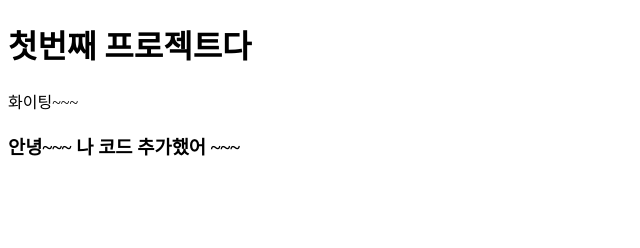
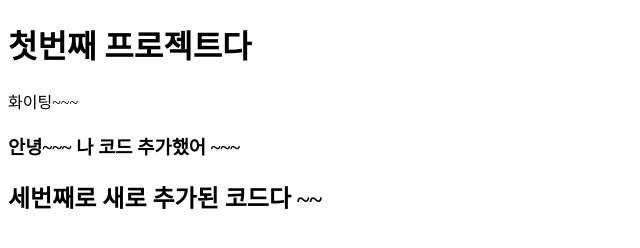
Before and after one commit to Wooyunheee/first-yunhee-project, a plain HTML site: page index.html in a window 1280 px wide. Shown: the whole page, without its empty margins (0-640 px from the left). Drawn offline with Linux system fonts and the light colour scheme.

Commit message:
add new code

```diff
--- a/index.html
+++ b/index.html
@@ -13,6 +13,7 @@
     <h1>첫번째 프로젝트다</h1>
     <p> 화이팅~~~</p>
     <h3>안녕~~~ 나 코드 추가했어 ~~~</h3>
+    <h2>세번째로 새로 추가된 코드다 ~~</h2>
 </body>
 
 </html>
```
